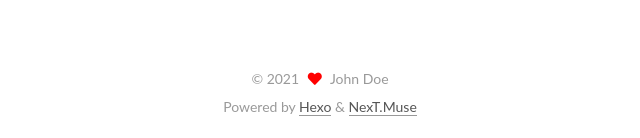
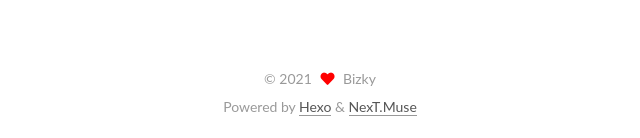
Before and after one commit to bizky/bizky.github.io, a plain HTML site: page 2021/10/26/objection-1/index.html in a window 1280 px wide. Shown: the part 694-832 px from the top of the page, 480-1120 px from the left. Drawn offline with nearby package versions, Linux system fonts and the light colour scheme.

Commit message:
Site updated: 2021-10-26 23:56:43

```diff
--- a/2021/10/26/objection-1/index.html
+++ b/2021/10/26/objection-1/index.html
@@ -29,7 +29,7 @@
 <meta property="og:locale" content="en_US">
 <meta property="article:published_time" content="2021-10-26T15:11:48.000Z">
 <meta property="article:modified_time" content="2021-10-26T15:29:12.461Z">
-<meta property="article:author" content="John Doe">
+<meta property="article:author" content="Bizky">
 <meta name="twitter:card" content="summary">
 
 
@@ -113,7 +113,7 @@
 
         <div class="site-overview-wrap sidebar-panel">
           <div class="site-author site-overview-item animated" itemprop="author" itemscope itemtype="http://schema.org/Person">
-  <p class="site-author-name" itemprop="name">John Doe</p>
+  <p class="site-author-name" itemprop="name">Bizky</p>
   <div class="site-description" itemprop="description"></div>
 </div>
 <div class="site-state-wrap site-overview-item animated">
@@ -164,7 +164,7 @@
 
     <span hidden itemprop="author" itemscope itemtype="http://schema.org/Person">
       <meta itemprop="image" content="/images/avatar.gif">
-      <meta itemprop="name" content="John Doe">
+      <meta itemprop="name" content="Bizky">
       <meta itemprop="description" content="">
     </span>
 
@@ -232,7 +232,7 @@
   <span class="with-love">
     <i class="fa fa-heart"></i>
   </span>
-  <span class="author" itemprop="copyrightHolder">John Doe</span>
+  <span class="author" itemprop="copyrightHolder">Bizky</span>
 </div>
   <div class="powered-by">Powered by <a href="https://hexo.io/" rel="noopener" target="_blank">Hexo</a> & <a href="https://theme-next.js.org/muse/" rel="noopener" target="_blank">NexT.Muse</a>
   </div>
--- a/css/main.css
+++ b/css/main.css
@@ -2611,7 +2611,7 @@ ul.breadcrumb li:last-child {
   vertical-align: middle;
 }
 .links-of-author a::before {
-  background: #71df0f;
+  background: #cdd7c7;
   display: inline-block;
   margin-right: 3px;
   transform: translateY(-2px);
```
Also changed, not shown: archives/2021/10/index.html (+3 -3 lines), archives/2021/index.html (+3 -3 lines), archives/index.html (+3 -3 lines), index.html (+4 -4 lines).
